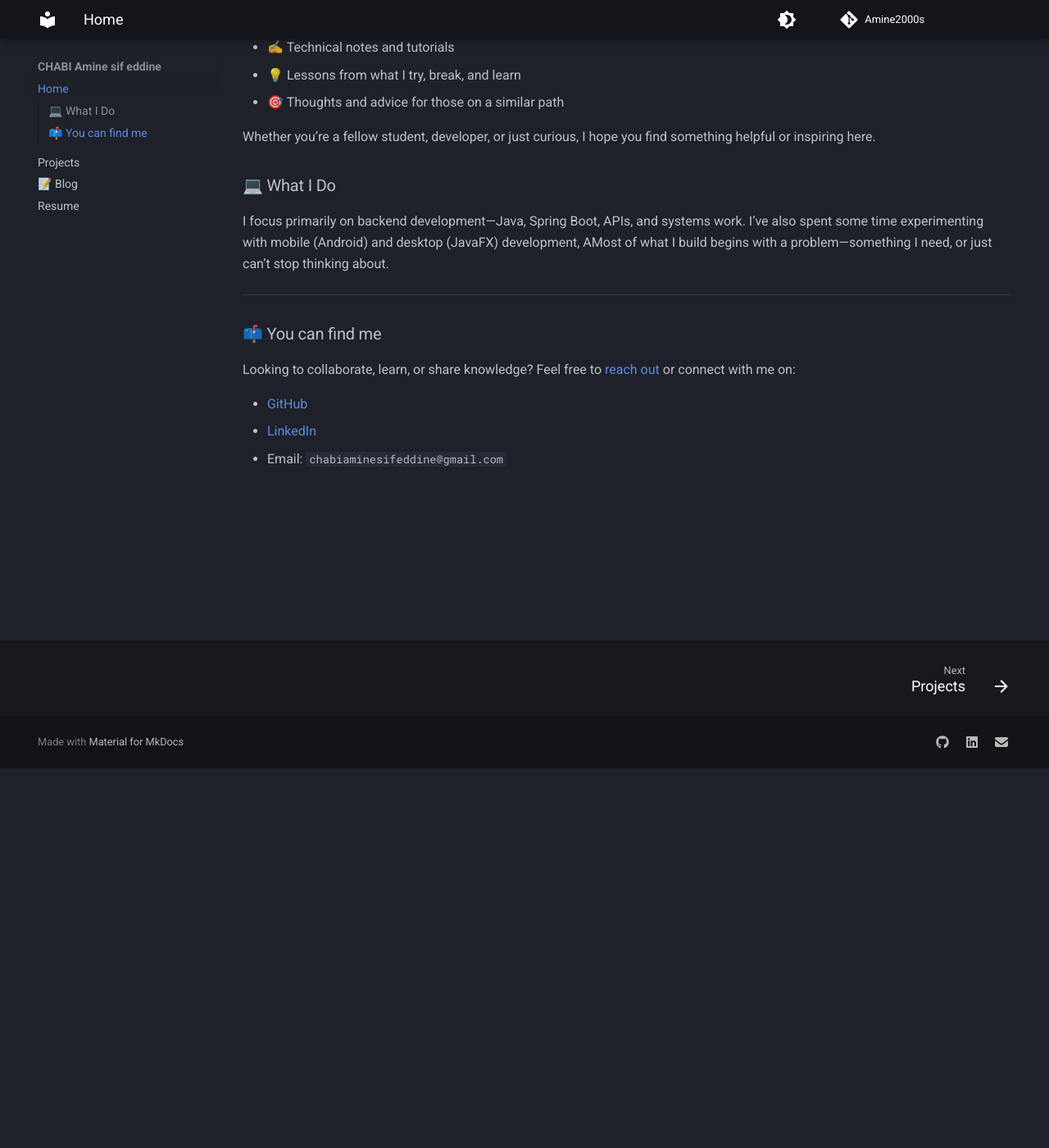
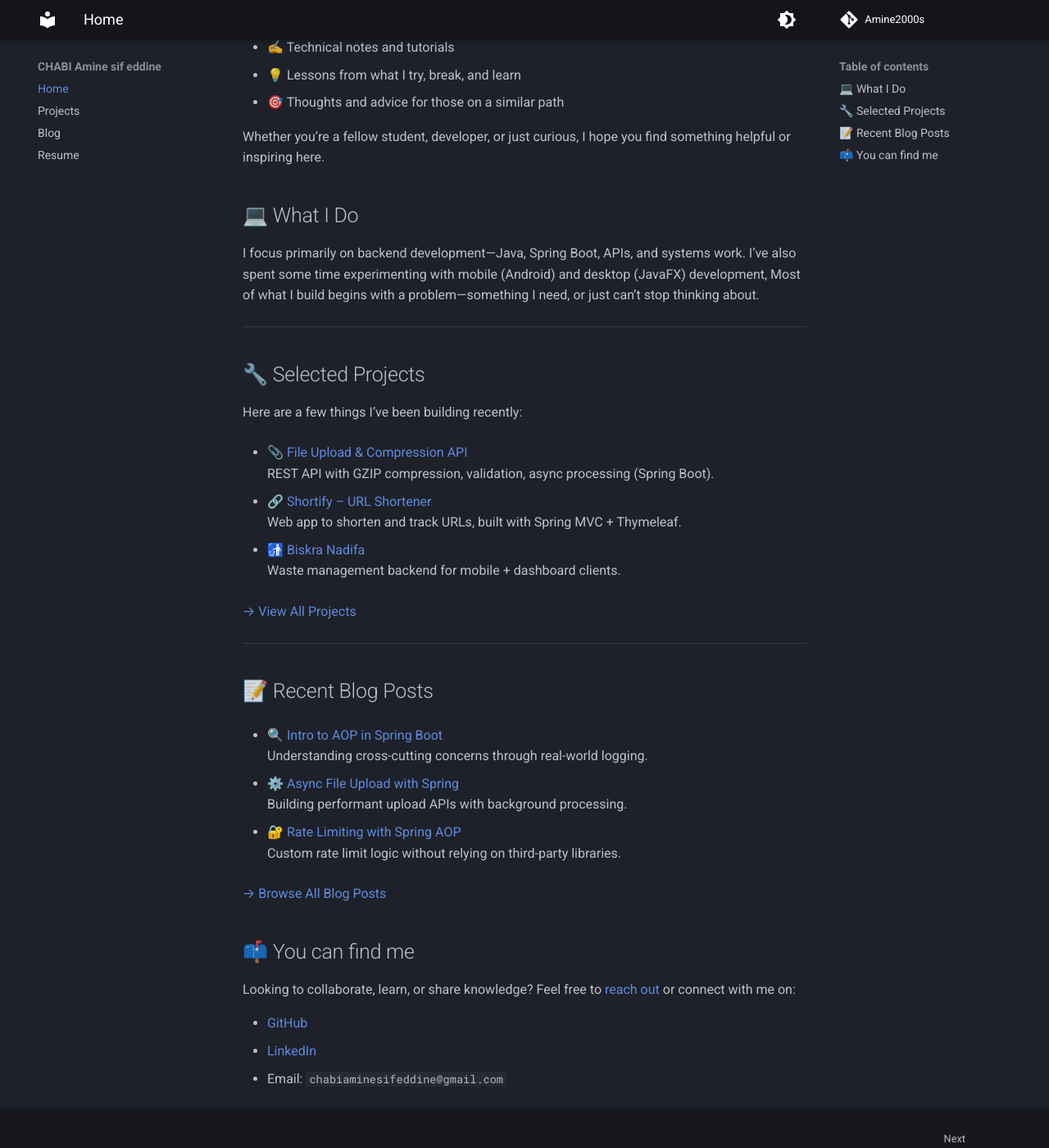
Before and after one commit to Amine2000s/personal-website, an MkDocs documentation site: the page built from docs/index.md, in a window 1280 px wide and 1400 px high, scrolled down 463 px. Shown: the whole window at 82% size. Built offline with MkDocs 1.6.1 and Material for MkDocs 9.7.7, drawn with Linux system fonts in a browser that asks for light colours.

Commit message:
added blog and projects section with side bar content

```diff
--- a/docs/index.md
+++ b/docs/index.md
@@ -30,13 +30,42 @@ This site is where I document my journey through computer science and software e
 
 Whether you’re a fellow student, developer, or just curious, I hope you find something helpful or inspiring here.
 
-### 💻 What I Do
+## 💻 What I Do
 
-I focus primarily on backend development—Java, Spring Boot, APIs, and systems work. I’ve also spent some time experimenting with mobile (Android) and desktop (JavaFX) development, AMost of what I build begins with a problem—something I need, or just can’t stop thinking about.
+I focus primarily on backend development—Java, Spring Boot, APIs, and systems work. I’ve also spent some time experimenting with mobile (Android) and desktop (JavaFX) development, Most of what I build begins with a problem—something I need, or just can’t stop thinking about.
 
 ---
 
-### 📫 You can find me
+## 🔧 Selected Projects
+
+Here are a few things I’ve been building recently:
+
+- [📎 File Upload & Compression API](projects/file-compression-api.md)
+  REST API with GZIP compression, validation, async processing (Spring Boot).
+
+- [🔗 Shortify – URL Shortener](projects/url-shortener.md)
+  Web app to shorten and track URLs, built with Spring MVC + Thymeleaf.
+
+- [🚮 Biskra Nadifa](projects/biskra-nadifa.md)
+  Waste management backend for mobile + dashboard clients.
+
+[→ View All Projects](projects/index.md)
+
+---
+## 📝 Recent Blog Posts
+- [🔍 Intro to AOP in Spring Boot](blog/intro-to-aop.md)
+  Understanding cross-cutting concerns through real-world logging.
+
+- [⚙️ Async File Upload with Spring](blog/spring-async-file-upload.md)
+  Building performant upload APIs with background processing.
+
+- [🔐 Rate Limiting with Spring AOP](blog/rate-limiting.md)
+  Custom rate limit logic without relying on third-party libraries.
+
+[→ Browse All Blog Posts](blog/index.md)
+
+
+## 📫 You can find me
 
 Looking to collaborate, learn, or share knowledge? Feel free to [reach out]() or connect with me on:
 
--- a/mkdocs.yml
+++ b/mkdocs.yml
@@ -18,9 +18,9 @@ theme:
   features:
     - navigation.expand
     - navigation.path
-    - toc.integrate
     - navigation.footer
-
+  toc:
+      sticky: true
   palette:
 
     # Palette toggle for dark mode
@@ -44,6 +44,6 @@ plugins:
 
 nav:
   - Home: index.md
-  - Projects: projects.md
+  - Projects: projects/index.md
   - Blog : blog/index.md
   - Resume: resume.md
```
Also changed, not shown: docs/blog/index.md (+1 -1 lines), docs/projects.md (deleted).
